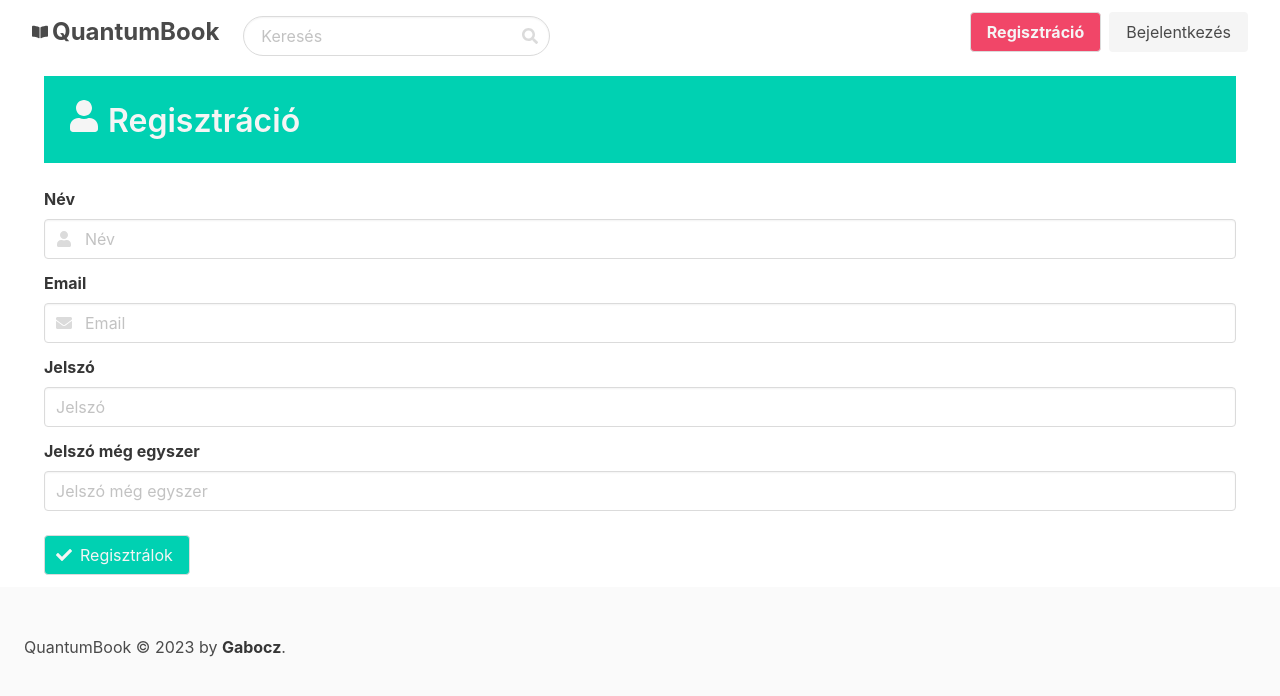
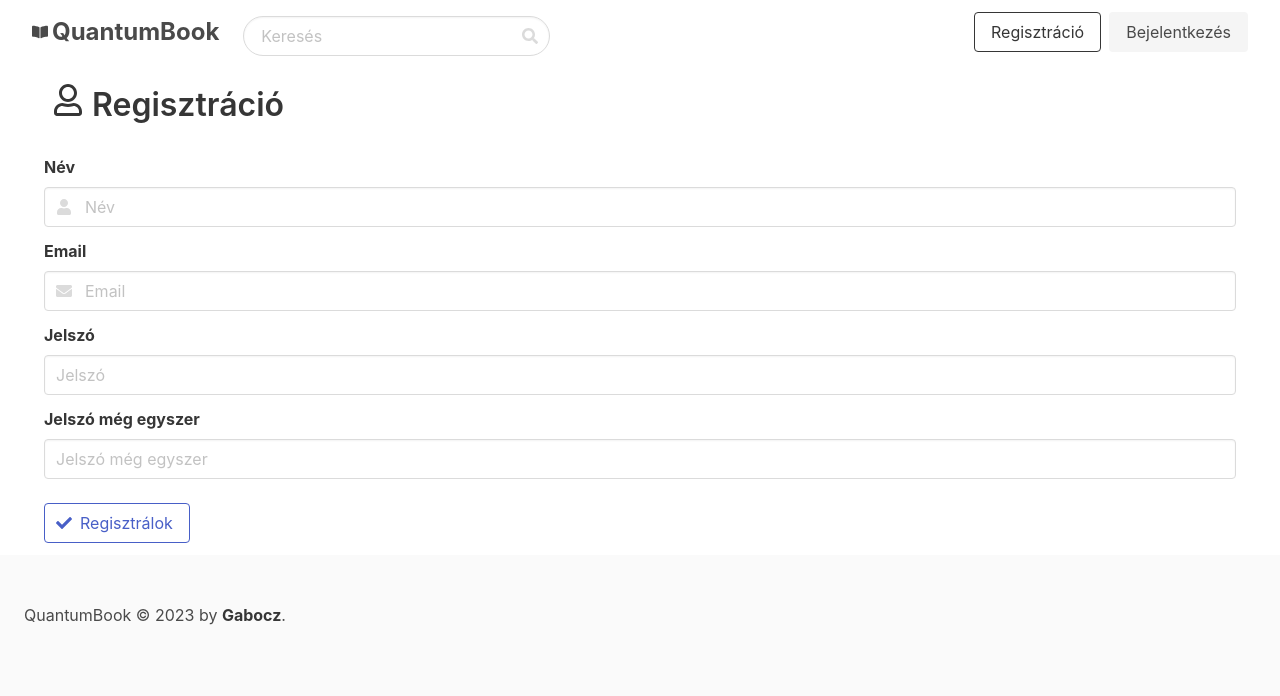
Before and after one commit to Gabocz/book-atlas-mern-app, a React (Create React App) app in the folder frontend/: page /register in a window 1280 px wide. Shown: the top 696 px of the page. Built offline with nearby package versions, Linux system fonts and the light colour scheme.

Commit message:
gave a facelift to login, register and new book pages

```diff
--- a/frontend/public/index.html
+++ b/frontend/public/index.html
@@ -11,7 +11,7 @@
     />
     <link rel="apple-touch-icon" href="%PUBLIC_URL%/logo192.png" />
     <link rel="manifest" href="%PUBLIC_URL%/manifest.json" />
-    <title>React App</title>
+    <title>QuamtumBook</title>
     <link rel="stylesheet" href="https://cdn.jsdelivr.net/npm/bulma@0.9.4/css/bulma.min.css">
     <link rel="stylesheet" href="https://unpkg.com/leaflet@1.9.3/dist/leaflet.css"
      integrity="sha256-kLaT2GOSpHechhsozzB+flnD+zUyjE2LlfWPgU04xyI="
--- a/frontend/src/components/Navbar.jsx
+++ b/frontend/src/components/Navbar.jsx
@@ -129,8 +129,8 @@ function Navbar({setFoundBooks}) {
     <div className="navbar-end">
       <div className="navbar-item">
         <div className="buttons">
-          <Link to='/register' className="button has-background-danger has-text-light">
-            <strong>Regisztráció</strong>
+          <Link to='/register' className="button is-outlined is-dark">
+            <span>Regisztráció</span>
           </Link>
           <Link to='/login' className="button is-light">
             Bejelentkezés
--- a/frontend/src/pages/Login.jsx
+++ b/frontend/src/pages/Login.jsx
@@ -64,15 +64,12 @@ function Login() {
 
     return (
         <div className="column">
-        <section className="hero has-background-grey is-small block">
-            <div className='hero-body'>
-               <p className='title has-text-light'>
-                <span className="icon"><FaSignInAlt/></span>
-                 <span> Belépés</span>
-                </p>
-            </div>
-
-        </section>
+         <header className="block px-2 py-2">
+          <h1 className="title is-3">
+            <i className='mr-2'><FaSignInAlt/></i>
+            Belépés
+          </h1>
+        </header>
         <section className='form'>
           <form onSubmit={onSubmit}>
             <div className="field">
@@ -111,7 +108,7 @@ function Login() {
             </div>
             <div className="field is-fullwidth mt-5">
                 <div className="control">
-                  <button className="button has-background-grey has-text-light">
+                  <button className="button is-outlined is-link">
                     <span className="icon"><FaSignInAlt/></span>
                     <span>Belépek</span>
                     </button>
--- a/frontend/src/pages/NewBook.jsx
+++ b/frontend/src/pages/NewBook.jsx
@@ -18,8 +18,6 @@ function NewBook({ setIsLoading, isLoading }) {
   const [lang, setLang] = useState('')
 
   const files = fileList ? [...fileList] : [];
-
-
 
   const {user} = useContext(UserContext)
 
@@ -106,15 +104,14 @@ function NewBook({ setIsLoading, isLoading }) {
 
   }
 
-
-    if(isLoading) {
+   if(isLoading) {
       return <Spinner/>
     }
 
     return (
       <div className="column">
         <header className="block px-2 py-2">
-          <h1 className="title">
+          <h1 className="title is-3">
                    Tölts fel új könyvet!
           </h1>
         </header>
@@ -198,7 +195,7 @@ function NewBook({ setIsLoading, isLoading }) {
                     </span>
                   </span>
                   <span className="file-name">
-              {fileList && fileList.length ? fileList.length : 0} fájl kiválasztva
+                    {fileList && fileList.length ? fileList.length : 0} fájl kiválasztva
                   </span>
                 </label>
               </div>
--- a/frontend/src/pages/Register.jsx
+++ b/frontend/src/pages/Register.jsx
@@ -1,6 +1,6 @@
 import { useState, useContext } from 'react'
 import { useNavigate } from 'react-router-dom'
-import { FaUser, FaEnvelope, FaCheck } from 'react-icons/fa'
+import { FaUser, FaRegUser, FaEnvelope, FaCheck } from 'react-icons/fa'
 import { toast } from 'react-toastify'
 import { UserContext } from '../context/UserContext'
 import Spinner from '../components/Spinner'
@@ -73,13 +73,12 @@ function Register({ setIsLoading, isLoading }) {
 
     return (
         <div className="column">
-        <section className="hero has-background-primary is-small block">
-            <div className='hero-body'>
-               <p className='title has-text-light'>
-                <FaUser/> Regisztráció
-                </p>
-            </div>
-        </section>
+        <header className="block px-2 py-2">
+          <h1 className="title is-3">
+            <i className='mr-2'><FaRegUser/></i>
+            Regisztráció
+          </h1>
+        </header>
         <section className='form'>
           <form onSubmit={onSubmit}>
             <div className="field">
@@ -152,7 +151,7 @@ function Register({ setIsLoading, isLoading }) {
             </div>
             <div className="field is-fullwidth mt-5">
                 <div className="control">
-                  <button className="button has-background-primary has-text-light">
+                  <button className="button is-outlined is-link">
                     <span className="icon"><FaCheck/></span>
                     <span>Regisztrálok</span>
                   </button>
```
Also changed, not shown: 1 other file (tests, documents, lock files or other folders).
